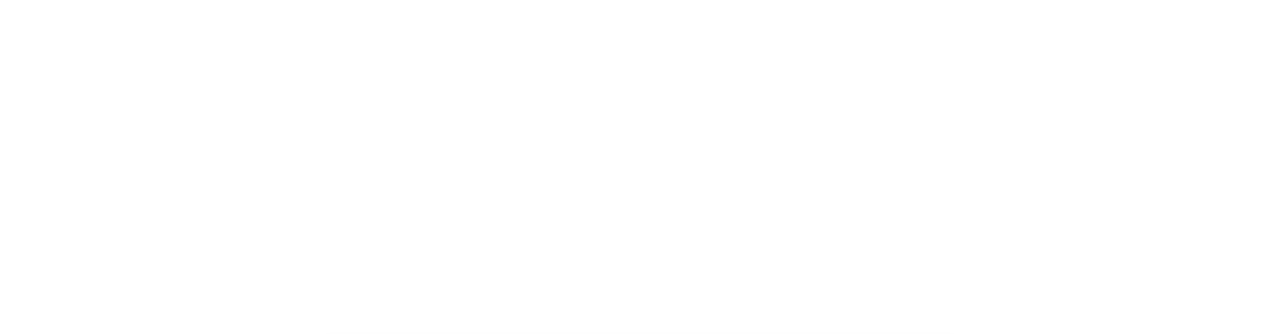
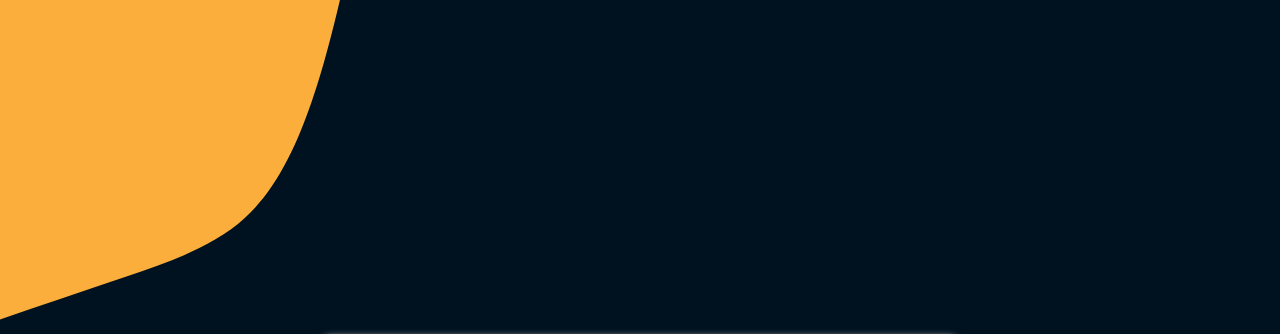
Before and after one commit to ZubairAbid101/CodSoft_Level1_Task2, a plain HTML site: page index.html in a window 1280 px wide. Shown: the top 334 px of the page. Drawn offline with Linux system fonts and the light colour scheme; the site is published under a folder, as on GitHub Pages, so addresses that start at the root find nothing; a web font is replaced by a local one.

Commit message:
Sixth Commit

```diff
--- a/styles/styles.css
+++ b/styles/styles.css
@@ -101,7 +101,7 @@ body {
   height: 100vh;
   background-color: rgb(151, 111, 111);
   font-family: "Mooli", sans-serif;
-  background: url("/images/background/background.svg");
+  background-image: url("../images/background/background.svg");
   background-position: center;
   background-size: cover;
   background-repeat: no-repeat;
```
Also changed, not shown: 1 other file.
